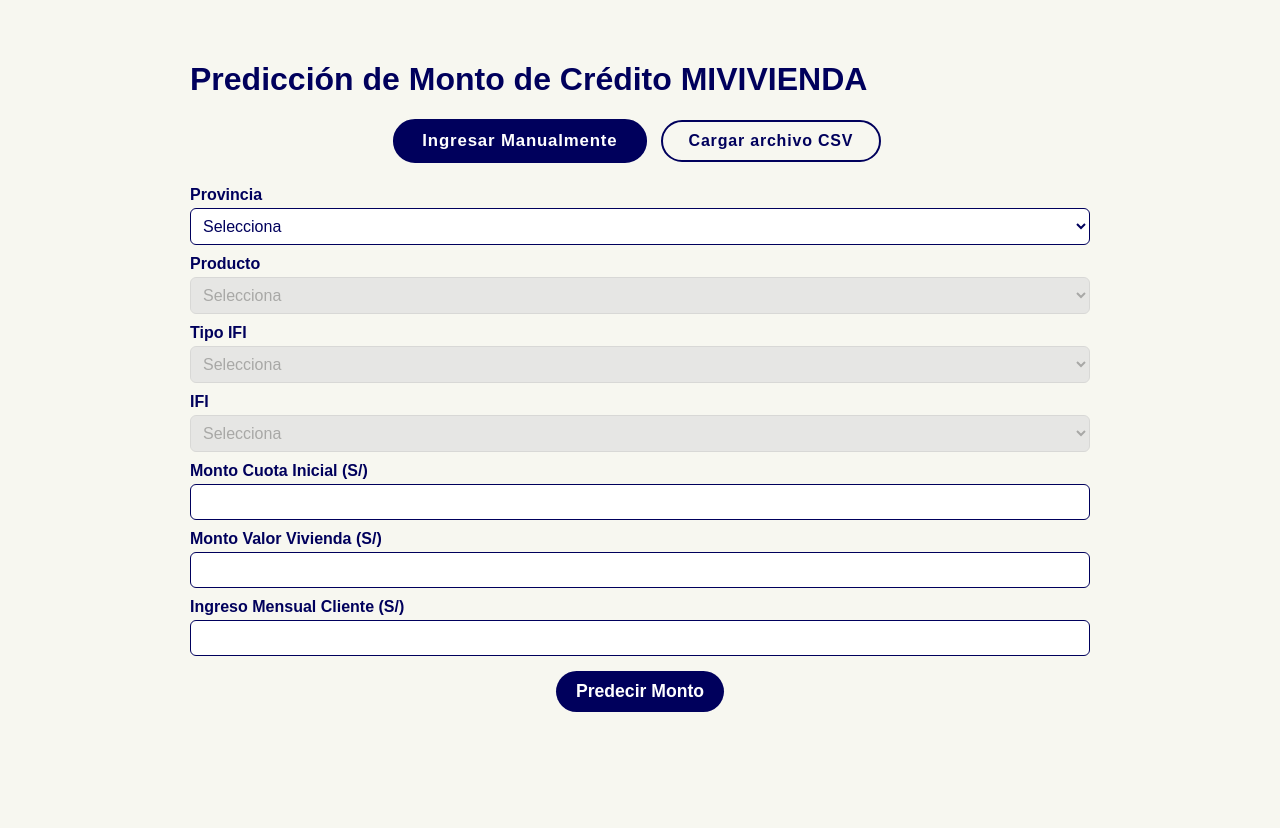
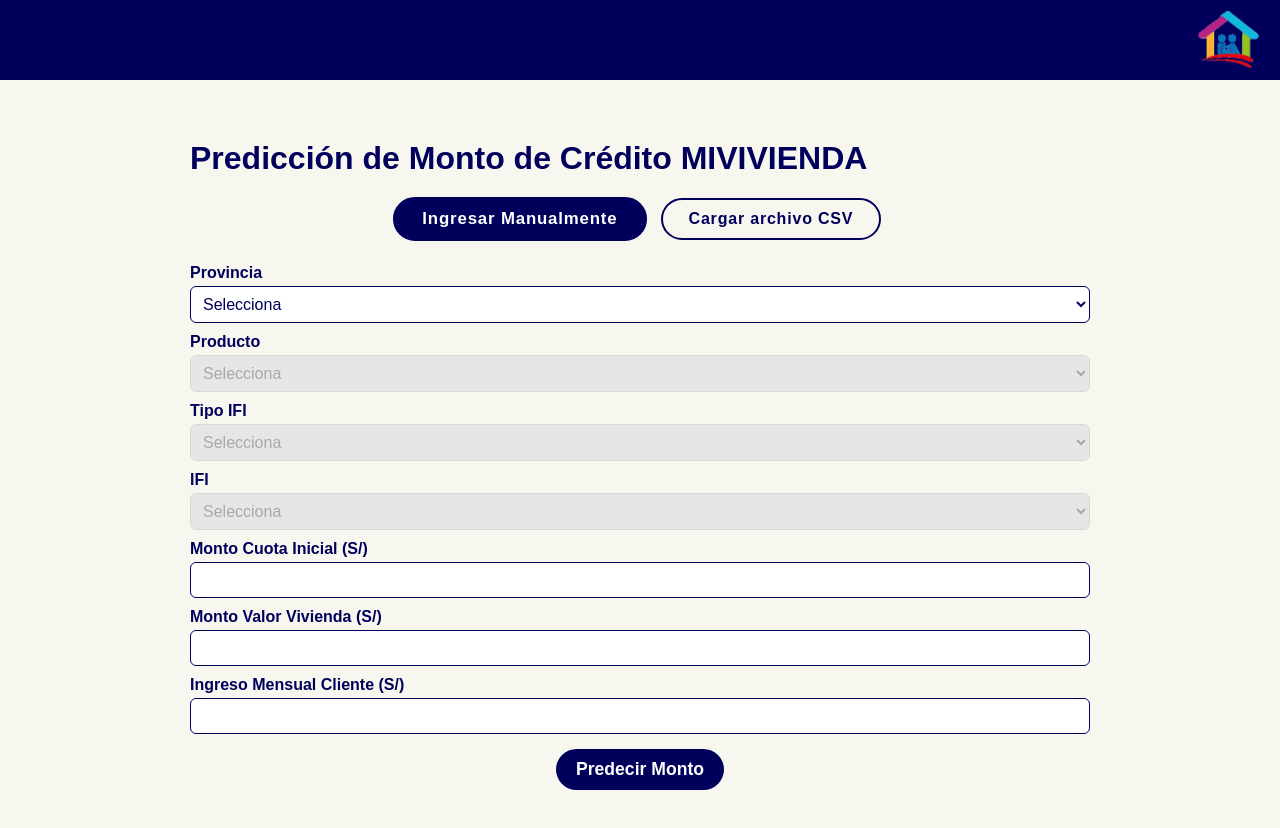
Before and after one commit to paoloVD21/ProyectoML, a plain HTML site: page App/index.html in a window 1280 px wide. Before the commit the page ends 800 px from the top, so only its background shows below. Drawn offline with Linux system fonts and the light colour scheme.

Commit message:
Commit 9

```diff
--- a/App/index.html
+++ b/App/index.html
@@ -9,7 +9,11 @@
 </head>
 
 <body>
-    <h1>Predicción de Monto de Crédito MIVIVIENDA</h1>
+    <nav id="barraSuperior">
+        <img src="assets/logoFMV.png" alt="Logo FMV">
+    </nav>
+
+    <h1 style="margin-top: 100px;">Predicción de Monto de Crédito MIVIVIENDA</h1>
     <nav>
         <button id="btnManual" class="active">Ingresar Manualmente</button>
         <button id="btnCSV">Cargar archivo CSV</button>
--- a/App/styles.css
+++ b/App/styles.css
@@ -7,6 +7,24 @@ body {
     color: #00005c;
     /* azul oscuro */
     padding: 20px;
+}
+
+/* Barra superior */
+#barraSuperior {
+    position: fixed;
+    top: 0;
+    left: 0;
+    width: 100%;
+    height: 80px;
+    background-color: #00005c;
+    display: flex;
+    align-items: center;
+    justify-content: flex-end;
+}
+
+#barraSuperior img {
+    height: 60px;
+    padding-right: 20px;
 }
 
 /* Navbar */
```
Also changed, not shown: App/assets/logoFMV.png (added), App/requirements.txt (added), 2 other files.
